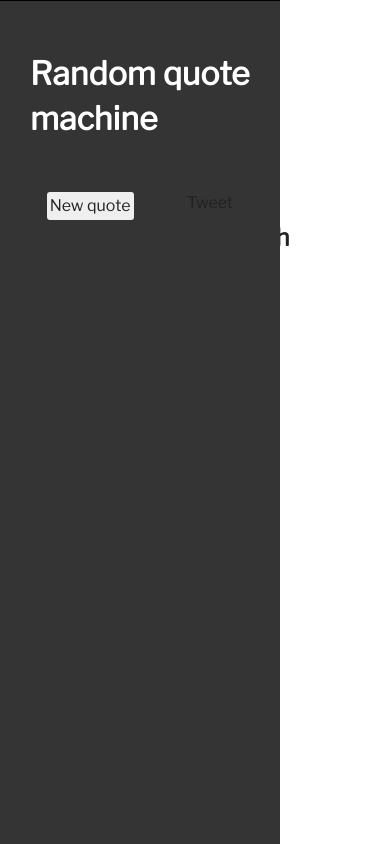
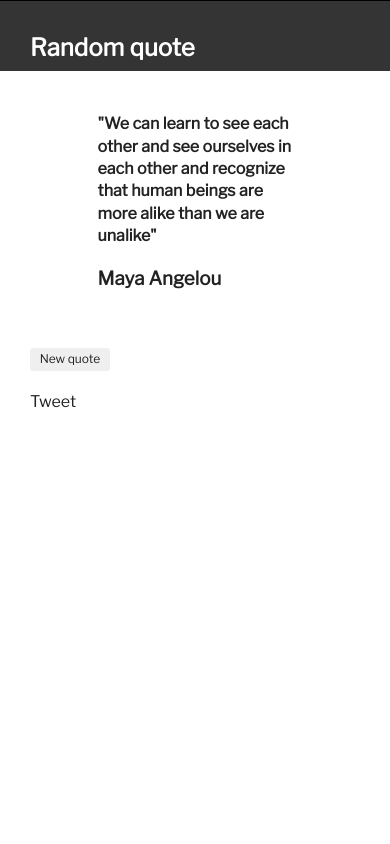
Before and after one commit to mbrien12/learning-2017, a plain HTML site: page Free-code-camp/intermediate-front-end-projects/random-quote-machine/index.html in a window 390 px wide. Drawn offline with nearby package versions, Linux system fonts and the light colour scheme.

Commit message:
made responsive

```diff
--- a/Free-code-camp/intermediate-front-end-projects/random-quote-machine/css/main.css
+++ b/Free-code-camp/intermediate-front-end-projects/random-quote-machine/css/main.css
@@ -153,17 +153,48 @@ height: 100%;
 
 @media only screen
 and (max-width: 850px) {
+
+    h1 {
+        font-size: 1.5em;
+    }
+
+    h2 {
+        font-size: 1em;
+    }
     section {
-        margin: 100px 150px 50px 150px;
+        margin-right: 20%;
+    }
+    #buttons {
+        flex-direction: column;
+    }
+
+    .button {
+        margin-bottom: 20px;
+        font-size: 0.75em;
+        width: 80px;
     }
 }
 
 @media only screen
 and (min-width: 320px)
 and (max-width: 568px) {
+    nav {
+     position: absolute;
+     top: 0;
+    left: 0;
+    right: 0;
+    height: 10px;
+    }
+    h1 {
+        margin: 0 auto;
+    }
     section {
         margin: 100px 50px 50px 50px;
     }
+    #buttons {
+        padding-top: 200px;
+    }
+
 }
 
 
```
